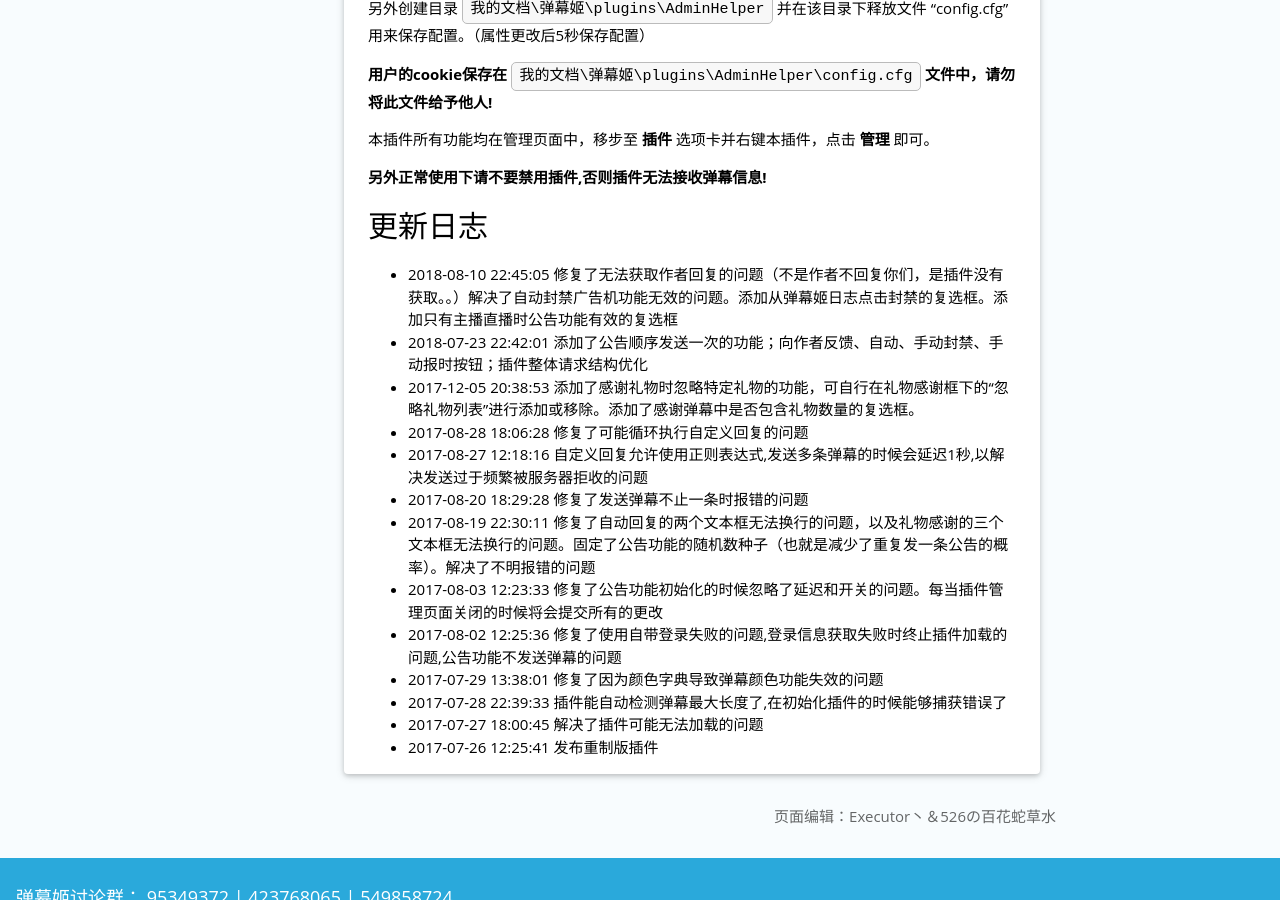
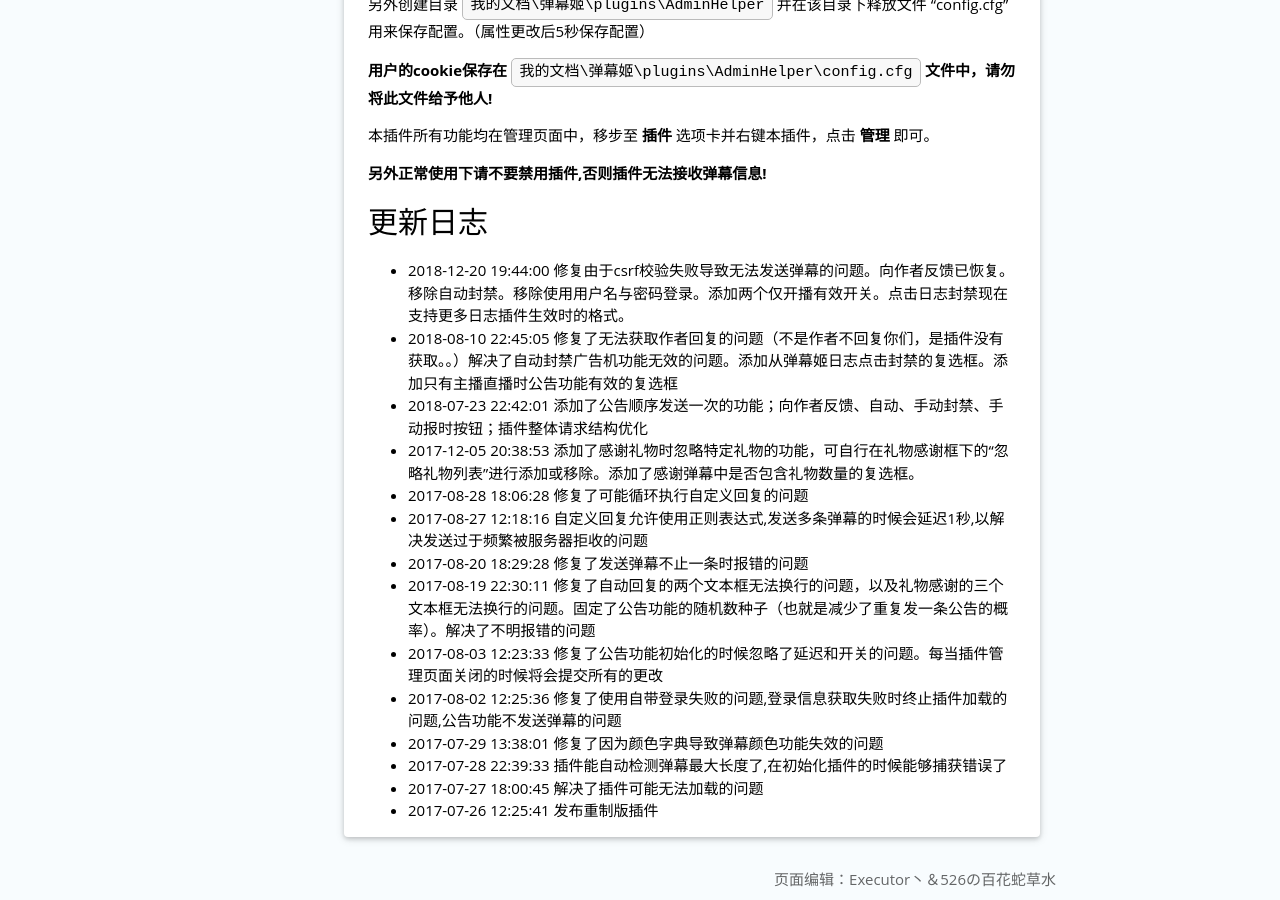
Before and after one commit to Bililive/www.danmuji.org, a Jekyll site: the page built from _plugin/AdminHelper.md, in a window 1280 px wide and 900 px high, scrolled down 1187 px. Built offline with Jekyll 4.4.1, drawn with Linux system fonts in a browser that asks for light colours; some of the changed text lies outside the part shown.

Commit message:
更新房管助手重制版插件至1.1.3
修复由于csrf校验失败导致无法发送弹幕的问题。向作者反馈已恢复。移除自动封禁。移除使用用户名与密码登录。添加两个仅开播有效开关。点击日志封禁现在支持更多日志插件生效时的格式。

```diff
--- a/_plugin/AdminHelper.md
+++ b/_plugin/AdminHelper.md
@@ -5,10 +5,10 @@ auther: Executor丶＆526の百花蛇草水
 plugin_author: Executor丶＆526の百花蛇草水
 plugin_name: 房管助手重制版
 plugin_desc: 房管必备
-plugin_version: 1.1.2
-plugin_update_datetime: 2018-08-10 22:45:05 +0800
+plugin_version: 1.1.3
+plugin_update_datetime: 2018-12-20 19:44:00 +0800
 plugin_update_desc: |-
-  修复了无法获取作者回复的问题（不是作者不回复你们，是插件没有获取。。）解决了自动封禁广告机功能无效的问题。添加从弹幕姬日志点击封禁的复选框。添加只有主播直播时公告功能有效的复选框
+  修复由于csrf校验失败导致无法发送弹幕的问题。向作者反馈已恢复。移除自动封禁。移除使用用户名与密码登录。添加两个仅开播有效开关。点击日志封禁现在支持更多日志插件生效时的格式。
 plugin_dllink: /resource/AdminHelper/AdminHelper.zip
 plugin_dlnote: 直接提取压缩包里的dll放进插件目录即可
 ---
@@ -55,6 +55,7 @@ plugin_dlnote: 直接提取压缩包里的dll放进插件目录即可
 
 更新日志
 ---
+- 2018-12-20 19:44:00 修复由于csrf校验失败导致无法发送弹幕的问题。向作者反馈已恢复。移除自动封禁。移除使用用户名与密码登录。添加两个仅开播有效开关。点击日志封禁现在支持更多日志插件生效时的格式。
 - 2018-08-10 22:45:05 修复了无法获取作者回复的问题（不是作者不回复你们，是插件没有获取。。）解决了自动封禁广告机功能无效的问题。添加从弹幕姬日志点击封禁的复选框。添加只有主播直播时公告功能有效的复选框
 - 2018-07-23 22:42:01 添加了公告顺序发送一次的功能；向作者反馈、自动、手动封禁、手动报时按钮；插件整体请求结构优化
 - 2017-12-05 20:38:53 添加了感谢礼物时忽略特定礼物的功能，可自行在礼物感谢框下的“忽略礼物列表”进行添加或移除。添加了感谢弹幕中是否包含礼物数量的复选框。
```
Also changed, not shown: resource/AdminHelper/preview.png, 2 other files.
